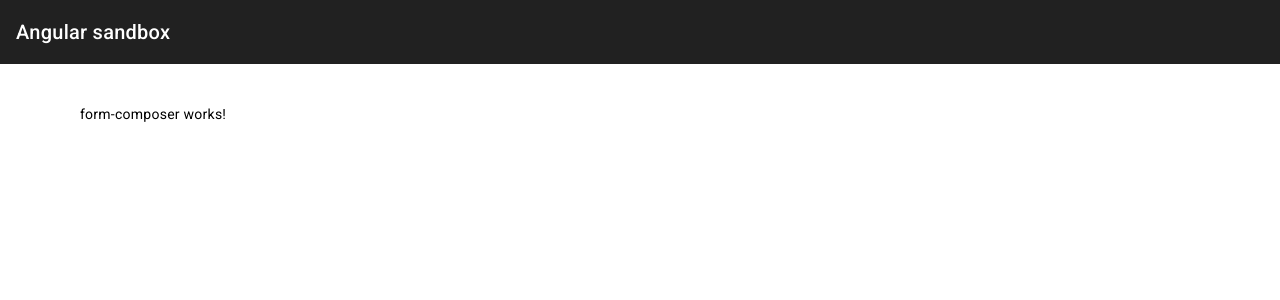
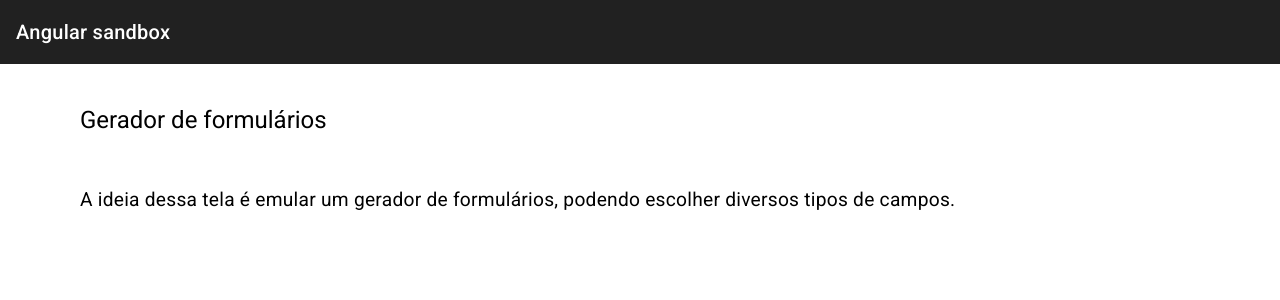
Before and after one commit to vitor-gercov/angular-sandbox, an Angular app: page /form-composer in a window 1280 px wide. Shown: the top 300 px of the page. Built offline with nearby package versions, Linux system fonts and the light colour scheme.

Commit message:
evolucao na tela de gerador de formularios

```diff
--- a/src/app/app.component.css
+++ b/src/app/app.component.css
@@ -1,9 +1,5 @@
 main {
     margin: 2.5rem 2.5rem 0;
-}
-
-span {
-    cursor: pointer;
 }
 
 @media(min-width: 700px) {
--- a/src/app/components/buttons/buttons.module.ts
+++ b/src/app/components/buttons/buttons.module.ts
@@ -3,18 +3,20 @@ import { CommonModule } from '@angular/common';
 import { MatButtonModule } from '@angular/material/button';
 import { ButtonComponent } from './button/button.component';
 import { StrokedButtonComponent } from './stroked-button/stroked-button.component';
+import { IconButtonComponent } from './icon-button/icon-button.component';
 
 
 
 @NgModule({
   declarations: [
     ButtonComponent,
-    StrokedButtonComponent
+    StrokedButtonComponent,
+    IconButtonComponent
   ],
   imports: [
     CommonModule,
     MatButtonModule
   ],
-  exports: [ButtonComponent, StrokedButtonComponent]
+  exports: [ButtonComponent, StrokedButtonComponent, IconButtonComponent]
 })
 export class ButtonsModule { }
--- /dev/null
+++ b/src/app/components/buttons/icon-button/icon-button.component.html
@@ -0,0 +1,3 @@
+<button mat-icon-button>
+    <ng-content></ng-content>
+</button>
--- a/src/app/pages/form-composer/form-composer.component.css
+++ b/src/app/pages/form-composer/form-composer.component.css
@@ -0,0 +1,3 @@
+.section-explanation {
+    margin-top: 3rem;
+}
--- a/src/app/pages/form-composer/form-composer.component.html
+++ b/src/app/pages/form-composer/form-composer.component.html
@@ -1 +1,3 @@
-<p>form-composer works!</p>
+<h1>Gerador de formulários</h1>
+<p class="section-explanation">A ideia dessa tela é emular um gerador de formulários, podendo escolher
+    diversos tipos de campos.</p>
--- a/src/app/pages/home/home.component.css
+++ b/src/app/pages/home/home.component.css
@@ -1,7 +1,3 @@
-.home__project-title {
-    font-size: 2rem;
-}
-
 .home__section {
     margin-top: 3rem;
 }
@@ -10,11 +6,6 @@
     display: flex;
     flex-direction: column;
     align-items: end;
-}
-
-.home__project-description {
-    font-size: 1.2rem;
-    line-height: 2rem;
 }
 
 .home__project-sections__navigator {
--- a/src/app/pages/home/home.component.html
+++ b/src/app/pages/home/home.component.html
@@ -1,6 +1,6 @@
-<h1 class="home__project-title">Angular sandbox</h1>
+<h1>Angular sandbox</h1>
 <section class="home__section home__project-introduction">
-    <p class="home__project-description">Um projeto com todas as minhas ideias, conhecimentos e desenvolvimentos que
+    <p>Um projeto com todas as minhas ideias, conhecimentos e desenvolvimentos que
         faço no
         meu tempo livre no framework
         Angular :)</p>
--- a/src/styles.css
+++ b/src/styles.css
@@ -1,4 +1,16 @@
 /* You can add global styles to this file, and also import other style files */
 
-html, body { height: 100%; }
-body { margin: 0; font-family: Roboto, "Helvetica Neue", sans-serif; }
+html,
+body {
+    height: 100%;
+}
+
+body {
+    margin: 0;
+    font-family: Roboto, "Helvetica Neue", sans-serif;
+}
+
+p {
+    font-size: 1.2rem;
+    line-height: 2rem;
+}
```
Also changed, not shown: src/app/components/buttons/icon-button/icon-button.component.ts (added, +10 -0 lines), src/app/components/buttons/icon-button/icon-button.component.css (added), 1 other file (tests, documents, lock files or other folders).
